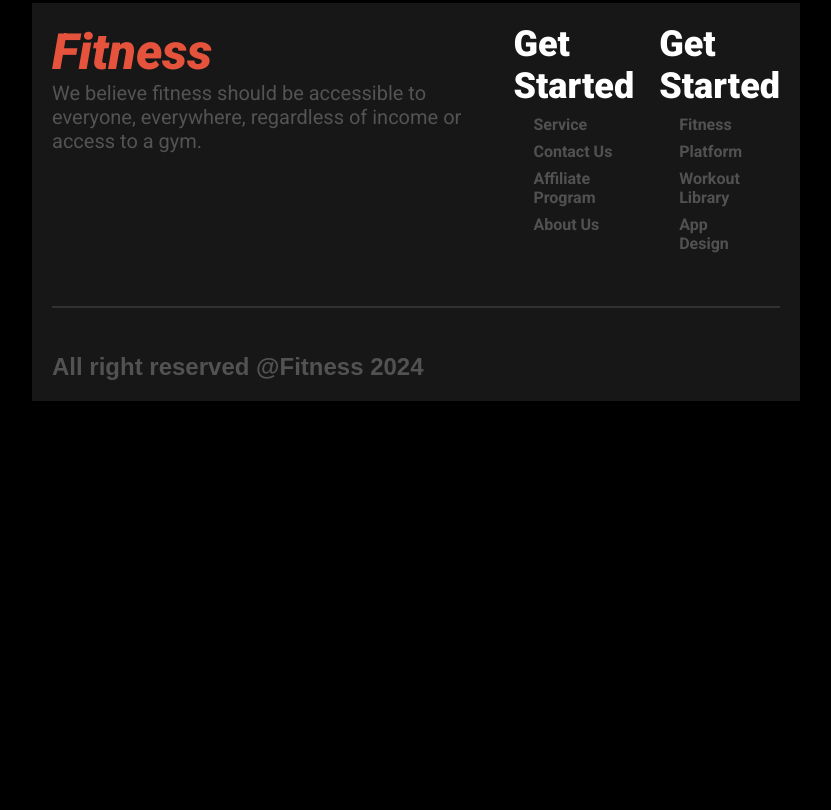
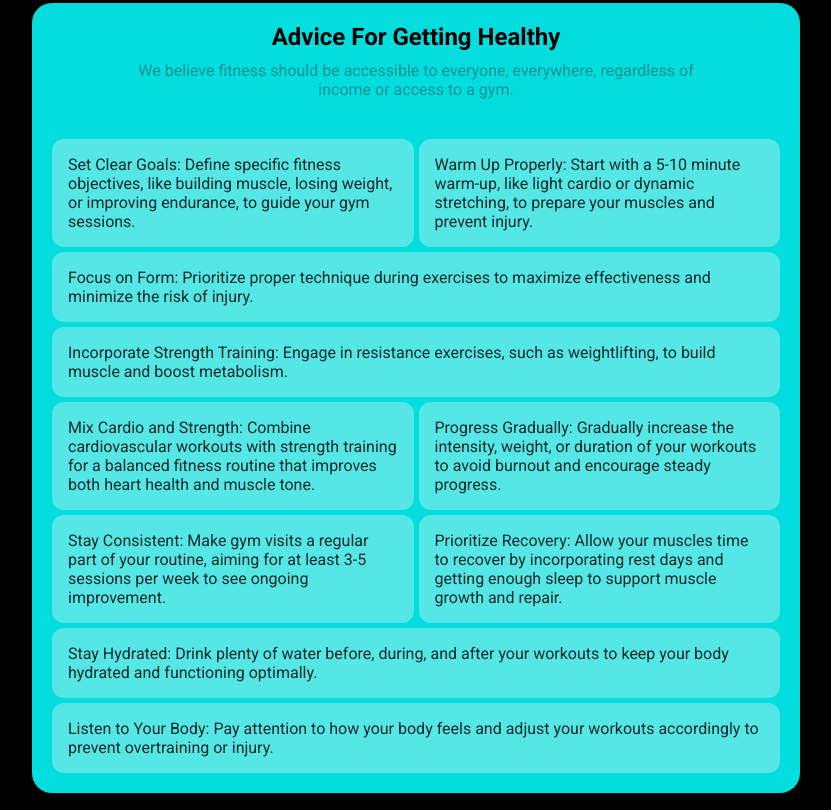
Before and after one commit to mdshanto705670823/my-assignment-2, a plain HTML site: page index.html in a window 1280 px wide. Shown: the part 3723-4533 px from the top of the page, without its empty margins (224-1055 px from the left). Before the commit the page ends 4124 px from the top, so only its background shows below. Drawn offline with Linux system fonts and the light colour scheme; a web font is replaced by a local one.

Commit message:
advance section submit

```diff
--- a/index.html
+++ b/index.html
@@ -293,6 +293,64 @@
           </div>
         </div>
       </section>
+      <section class="advance">
+        <div class="container">
+          <h1>
+            Advice For Getting Healthy
+          </h1>
+          <p> We believe fitness should be accessible to everyone, everywhere,
+            regardless of income or access to a gym.</p>
+          <ul>
+            <li>
+              Set Clear Goals: Define specific fitness objectives, like building
+              muscle, losing weight, or improving endurance, to guide your gym
+              sessions.
+            </li>
+            <li>
+              Warm Up Properly: Start with a 5-10 minute warm-up, like light
+              cardio or dynamic stretching, to prepare your muscles and prevent
+              injury.
+            </li>
+            <li>
+              Focus on Form: Prioritize proper technique during exercises to
+              maximize effectiveness and minimize the risk of injury.
+            </li>
+            <li>
+              Incorporate Strength Training: Engage in resistance exercises, such
+              as weightlifting, to build muscle and boost metabolism.
+            </li>
+            <li>
+              Mix Cardio and Strength: Combine cardiovascular workouts with
+              strength training for a balanced fitness routine that improves both
+              heart health and muscle tone.
+            </li>
+            <li>
+              Progress Gradually: Gradually increase the intensity, weight, or
+              duration of your workouts to avoid burnout and encourage steady
+              progress.
+            </li>
+            <li>
+              Stay Consistent: Make gym visits a regular part of your routine,
+              aiming for at least 3-5 sessions per week to see ongoing
+              improvement.
+            </li>
+            <li>
+              Prioritize Recovery: Allow your muscles time to recover by
+              incorporating rest days and getting enough sleep to support muscle
+              growth and repair.
+            </li>
+            <li>
+              Stay Hydrated: Drink plenty of water before, during, and after your
+              workouts to keep your body hydrated and functioning optimally.
+            </li>
+            <li>
+              Listen to Your Body: Pay attention to how your body feels and adjust
+              your workouts accordingly to prevent overtraining or injury.
+            </li>
+          </ul>
+        </div>
+
+      </section>
     </main>
     <footer>
       <section class="footer">
--- a/style.css
+++ b/style.css
@@ -6,12 +6,6 @@ body {
   padding: 0;
   box-sizing: border-box;
 }
-/* main{
-  background: url(./images/images\ 2.png);
-  background-size: cover;
-  background-repeat: no-repeat;
-  background-position: center;
-} */
 .container {
   width: 430px;
   margin: 0 auto;
@@ -19,7 +13,6 @@ body {
 }
 i {
   color: white;
-  /* visibility: hidden; */
 }
 
 .container {
@@ -27,8 +20,6 @@ i {
   flex-direction: row;
   justify-content: space-between;
   margin-top: 20px;
-  /* gap: 200px; */
-  /* background: url(./images/image\ 2.png); */
 }
 .text1 {
   font-family: "Roboto", sans-serif;
@@ -69,8 +60,6 @@ a {
   font-size: 50px;
   line-height: 1;
   font-family: "Roboto", sans-serif;
-
-  /* text-align: justify; */
 }
 .upper_pera {
   color: gray;
@@ -94,8 +83,6 @@ a {
   width: 50%;
 }
 .btn {
-  /* border: none; */
-  /* background-color: white; */
   text-decoration: solid;
   font-size: 16px;
   font-weight: 600;
@@ -594,80 +581,43 @@ hr {
   flex-direction: column;
   gap: 40px;
 }
-/* @media screen and (min-width: 430px) and (max-width: 768px) {
-  *{
-    margin: 0;
-    padding: 0;
-  }
-  .container {
-    width: 768px;
-    margin: 0 auto;
+.advance > div {
+  font-family: "Roboto", sans-serif;
+  /* font-style: italic; */
+  background-color: rgba(4, 247, 247, 0.897);
   padding: 20px;
-  }
-  i.fa-solid.fa-bars {
-    display: none;
-  }
-  .navabar {
+  border-radius: 20px;
   display: flex;
-    flex-direction: row;
-    justify-content: space-between;
-    gap: 30px;
-    box-sizing: border-box;
-    border: 1px solid rgba(255, 255, 255, 0.1);
-    border-radius: 40px;
-    text-align: center;
-    justify-items: center;
-  }
-  .details_home {
-    width: 60%;
-    padding: 40px;
-  }
-  .upper_pera {
-    color: gray;
-    font-family: "Roboto", sans-serif;
-    font-size: 10px;
-    font-weight: 400;
-    margin-top: 30px;
-  }
-  .btn_div {
-    width: 50%;
-    display: flex;
-    justify-content: space-between;
-    padding: 30px;
-  }
-  .btn_div > button {
-    width: 100%;
-    padding: 5px;
-    margin-top: 0;
-  }
-  .box1 {
-    top: 60px;
-    right: 140px;
-    padding: 20px;
-    text-align: center;
-  }
-
-  .common_box {
-    position: relative;
-    display: flex;
-    justify-content: center;
-  }
-  .box2{
-    left: 140px;
-    bottom: 80px;
-  }
-  .habit_image{
-    display: grid;
-    grid-template-columns: repeat(2, 1fr);
+  flex-direction: column;
+  text-align: left;
   justify-content: center;
   align-items: center;
-    gap: 40px;
 }
-  .habit_image{
+.advance > div > p {
+  padding: 10px 0 40px 0;
+  color: #2c2c2c6b;
+  text-align: center;
+  width: 80%;
+}
+ul {
   display: grid;
-    grid-template-columns: repeat(2, 1fr);
+  grid-template-columns: repeat(1, 1fr);
+  gap: 5px;
+  text-align: left;
+  list-style-type: none;
+  color: rgba(8, 8, 8, 0.849);
 }
-} */
+li {
+  background-color: #faf9f954;
+  border-radius: 12px;
+  padding: 15px;
+  transition: 0.2s;
+  border: 0.5px solid transparent;
+}
+li:hover {
+  background-color: aqua;
+  border: 1px solid rgba(75, 75, 75, 0.733);
+}
 @media screen and (min-width: 768px) {
   nav {
     flex-direction: row;
@@ -706,9 +656,7 @@ hr {
   .uppertext {
     margin-bottom: 20px;
   }
-  /* .habit > div{
-      flex-direction: row;
-    } */
+
   .habit_image {
     grid-template-columns: repeat(4, 1fr);
   }
@@ -740,6 +688,15 @@ hr {
   a {
     font-size: 16px;
   }
+  ul {
+    grid-template-columns: repeat(2, 1fr);
+  }
+  li:nth-child(4),
+  li:nth-child(3),
+  li:nth-child(9),li:nth-child(10) {
+    grid-column: span 2;
+  }
+
 }
 @media screen and (min-width: 1440px) {
   .container {
```
Lines whose indentation alone changed are shown as unchanged.
